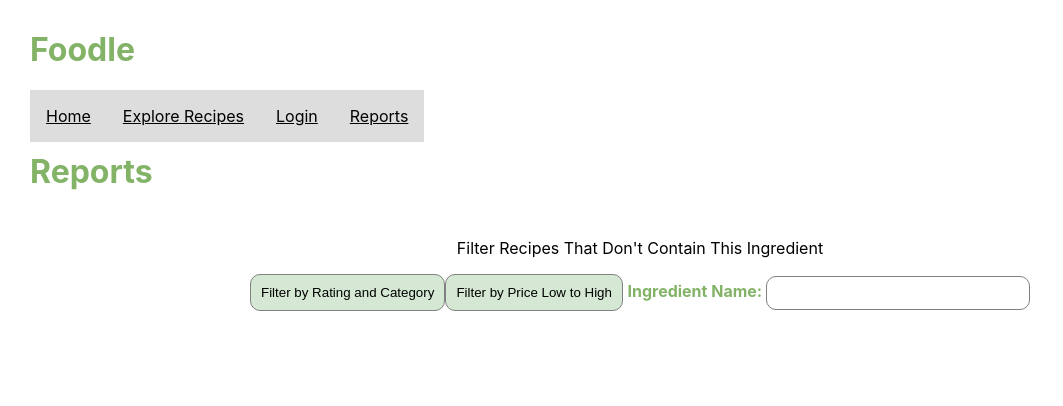
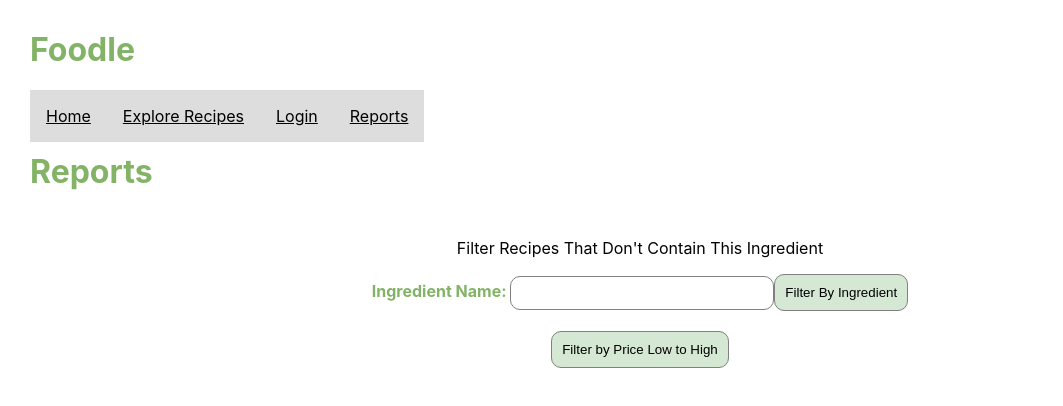
Before and after one commit to raveenamnair/Foodle, a React (Create React App) app in the folder frontend/: page /reports in a window 1280 px wide. Shown: the top 406 px of the page, without its empty margins (0-1063 px from the left). Built offline with nearby package versions, Linux system fonts and the light colour scheme; no server answers.

Commit message:
fixing errors from merge

```diff
--- a/frontend/src/Components/ExploreRecipes.js
+++ b/frontend/src/Components/ExploreRecipes.js
@@ -1,6 +1,6 @@
 //import React from "react";
 import {useNavigate} from 'react-router-dom';
-import {useEffect, useState } from "react";
+import React, {useEffect, useState } from "react";
 import axios from 'axios';
 
 export default function ExploreRecipes() {
--- a/frontend/src/Components/Reports.js
+++ b/frontend/src/Components/Reports.js
@@ -23,7 +23,7 @@ export default function Reports() {
         setValue(event.target.value);
     };
 
-    const handleSubmitRating = () => {
+    const handleSubmitIngredient = () => {
         getIngredientDataReport()
         //displayReport()
     }
@@ -107,12 +107,12 @@ export default function Reports() {
             <h1>Reports</h1>
             <div className="filter_buttons">
                 <p>Filter Recipes That Don't Contain This Ingredient</p>
-                <button onClick={handleSubmitRating}>Filter by Rating and Category</button>
-                <button onClick={handleSubmitPrice}>Filter by Price Low to High</button>
-                <span> </span>
                 <label>Ingredient Name: </label>
                 <input type="text" value={ingredient} onChange={(e) => setIngredient(e.target.value)} />
+                <button onClick={handleSubmitIngredient}>Filter By Ingredient</button><br />
+                <span> </span>
                 <br></br>
+                <button onClick={handleSubmitPrice}>Filter by Price Low to High</button>
             </div>
             <div>
             {
```
